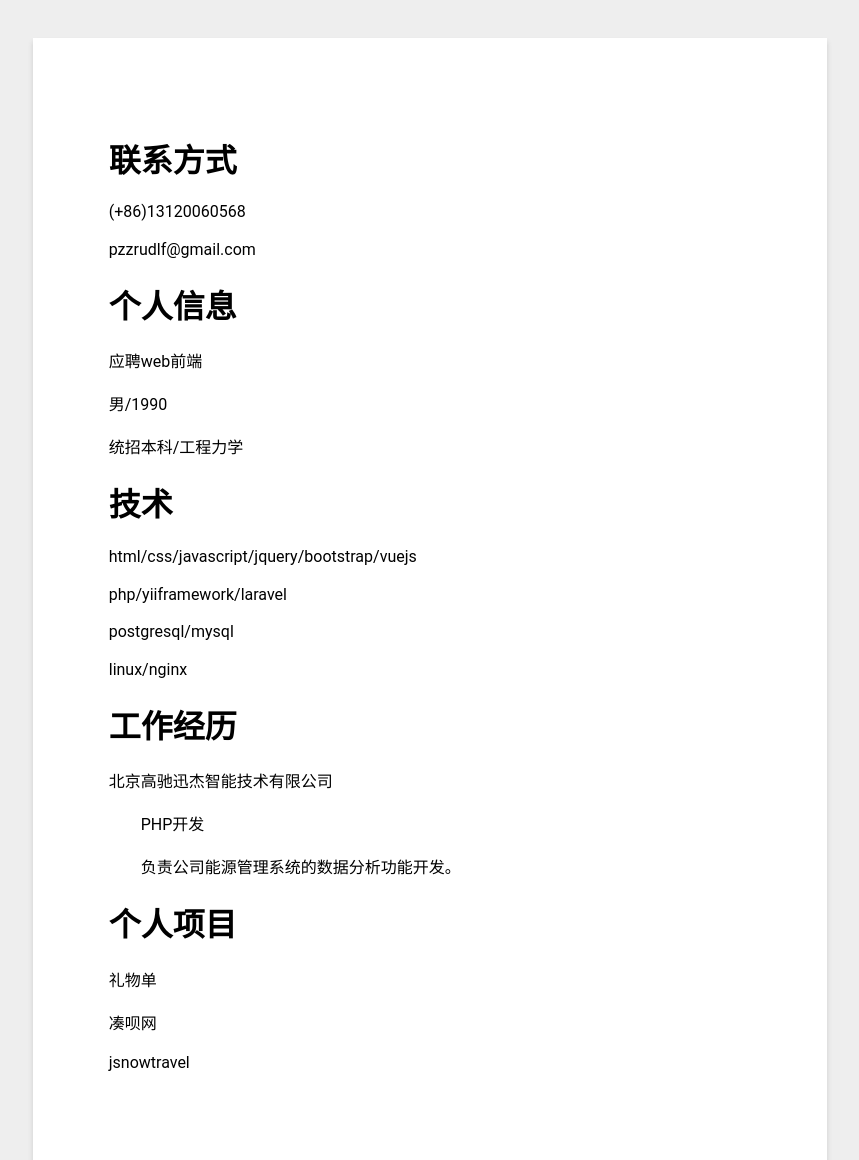
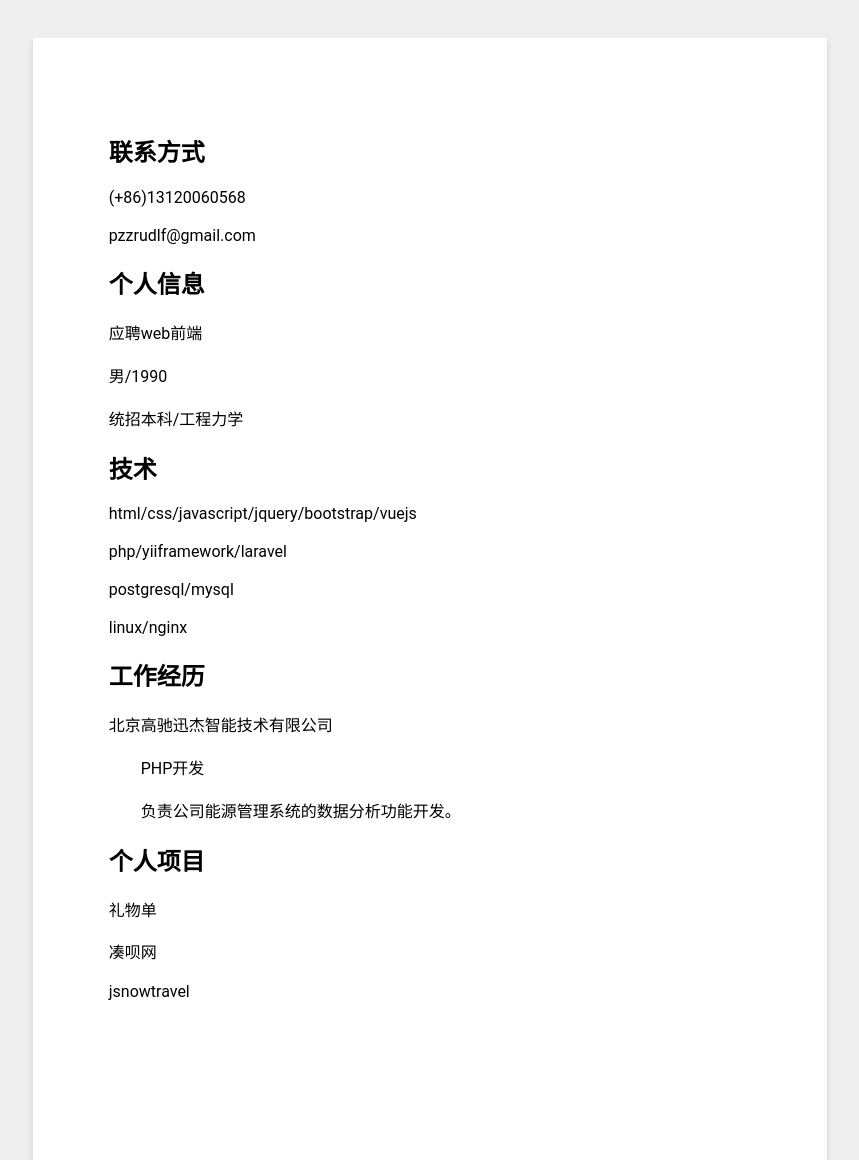
Before and after one commit to pzzrudlf/pzzrudlf.github.io, a plain HTML site: page index.html in a window 1280 px wide. Shown: the top 1160 px of the page, without its empty margins (210-1069 px from the left). Drawn offline with Linux system fonts and the light colour scheme.

Commit message:
update some files

```diff
--- a/index.html
+++ b/index.html
@@ -15,7 +15,7 @@
 <body class="document">
 
 	<div class="page" contenteditable="false">
-		<h1>联系方式</h1>
+		<h2>联系方式</h2>
 		<p>
 			<strong></strong><span>(+86)13120060568</span>
 		</p>
@@ -23,7 +23,7 @@
 			<strong></strong><span>pzzrudlf@gmail.com</span>
 		</p>
 
-		<h1>个人信息</h1>
+		<h2>个人信息</h2>
 		<p>
 			<strong></strong><span>应聘web前端</span>
 		</p>
@@ -34,7 +34,7 @@
 			<strong></strong><span>统招本科/工程力学</span>
 		</p>
 
-		<h1>技术</h1>
+		<h2>技术</h2>
 		<p>
 			<strong></strong><span>html/css/javascript/jquery/bootstrap/vuejs</span>
 		</p>
@@ -48,7 +48,7 @@
 			<strong></strong><span>linux/nginx</span>
 		</p>
 
-		<h1>工作经历</h1>
+		<h2>工作经历</h2>
 		<p>
 			<strong></strong><span>北京高驰迅杰智能技术有限公司</span>
 		</p>
@@ -59,7 +59,7 @@
 			<strong></strong><span class="indent">负责公司能源管理系统的数据分析功能开发。</span>
 		</p>
 
-		<h1>个人项目</h1>
+		<h2>个人项目</h2>
 		<p>
 			<strong></strong><span><a href="http://www.liwudan.com" target="__blank">礼物单</a></span>
 		</p>
```
